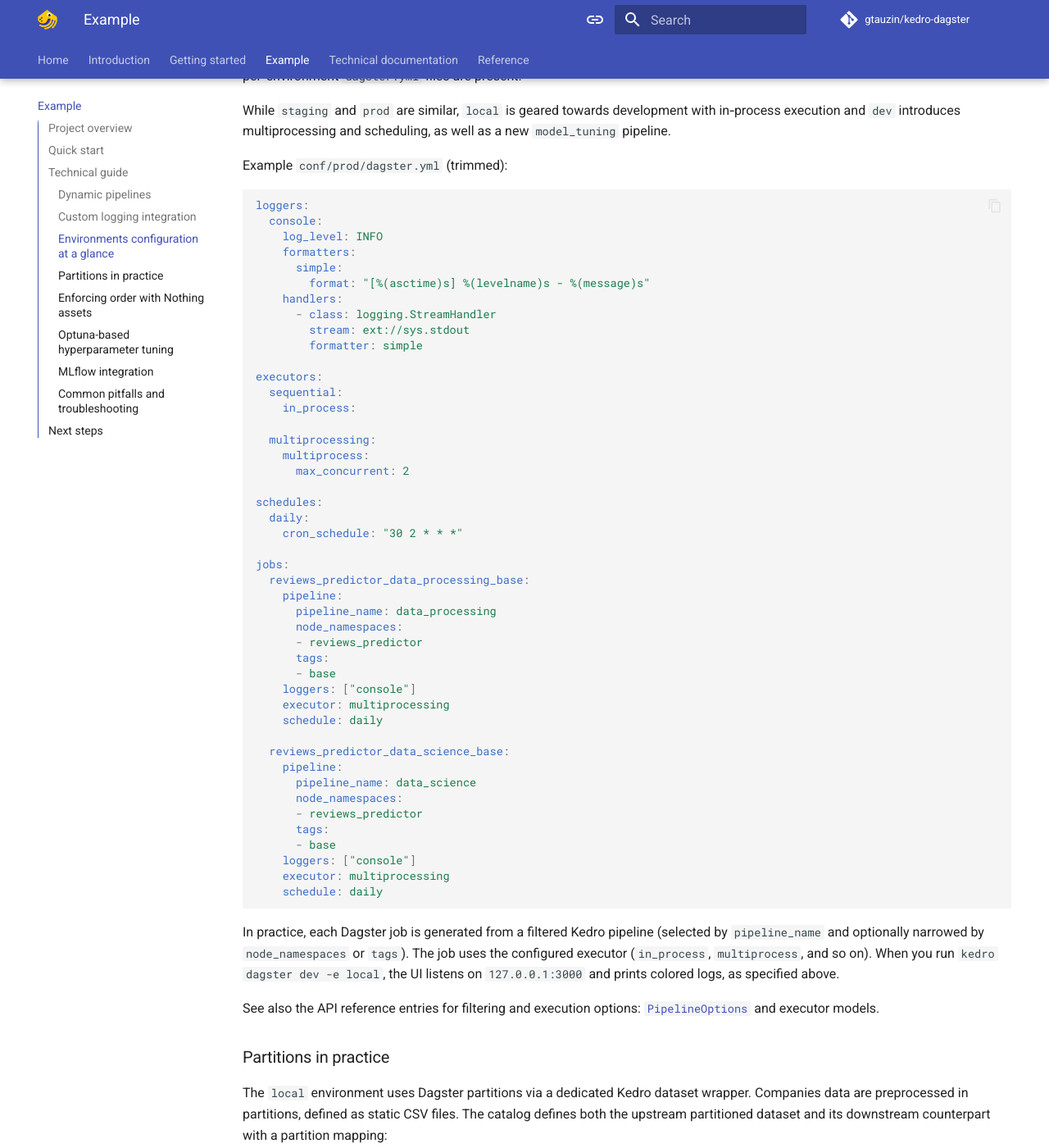
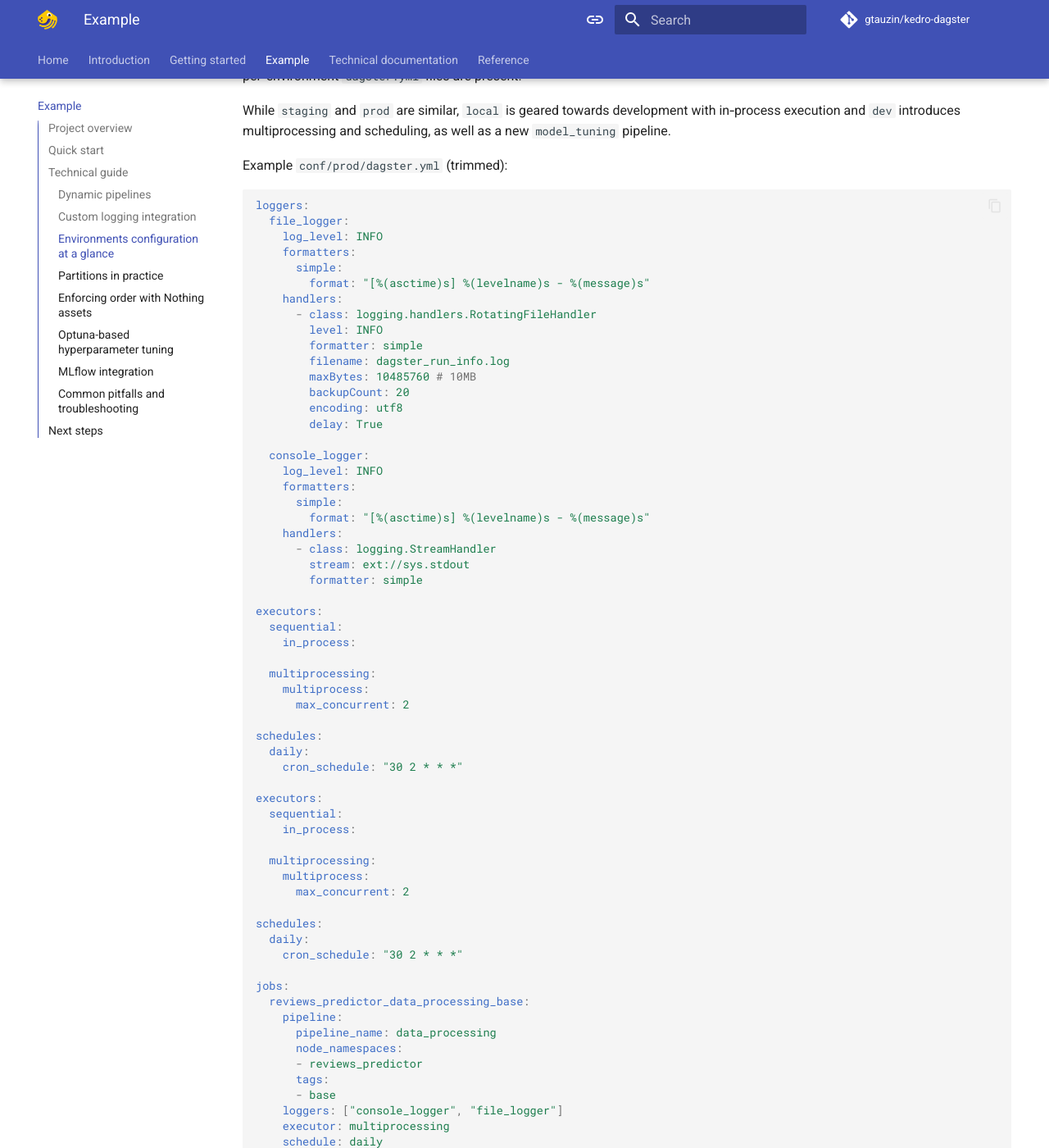
Before and after one commit to gtauzin/kedro-dagster, an MkDocs documentation site: the page built from docs/pages/example.md, in a window 1280 px wide and 1400 px high, scrolled down 5317 px. Shown: the whole window at 82% size. Built offline with MkDocs 1.6.1 and Material for MkDocs 9.7.7, drawn with Linux system fonts in a browser that asks for light colours; comment, search, counter and statistics services are not loaded; the version menu is left out; some of the changed text lies outside the part shown.

Commit message:
Fix docs
Signed-off-by: Guillaume Tauzin <4648633+gtauzin@users.noreply.github.com>

````diff
--- a/docs/pages/example.md
+++ b/docs/pages/example.md
@@ -192,7 +192,22 @@ Example `conf/prod/dagster.yml` (trimmed):
 
 ```yaml
 loggers:
-  console:
+  file_logger:
+    log_level: INFO
+    formatters:
+      simple:
+        format: "[%(asctime)s] %(levelname)s - %(message)s"
+    handlers:
+      - class: logging.handlers.RotatingFileHandler
+        level: INFO
+        formatter: simple
+        filename: dagster_run_info.log
+        maxBytes: 10485760 # 10MB
+        backupCount: 20
+        encoding: utf8
+        delay: True
+
+  console_logger:
     log_level: INFO
     formatters:
       simple:
@@ -214,6 +229,18 @@ schedules:
   daily:
     cron_schedule: "30 2 * * *"
 
+executors:
+  sequential:
+    in_process:
+
+  multiprocessing:
+    multiprocess:
+      max_concurrent: 2
+
+schedules:
+  daily:
+    cron_schedule: "30 2 * * *"
+
 jobs:
   reviews_predictor_data_processing_base:
     pipeline:
@@ -222,7 +249,7 @@ jobs:
       - reviews_predictor
       tags:
       - base
-    loggers: ["console"]
+    loggers: ["console_logger", "file_logger"]
     executor: multiprocessing
     schedule: daily
 
@@ -233,7 +260,7 @@ jobs:
       - reviews_predictor
       tags:
       - base
-    loggers: ["console"]
+    loggers: ["console_logger", "file_logger"]
     executor: multiprocessing
     schedule: daily
 ```
````
Also changed, not shown: docs/pages/getting-started.md (+3 -3 lines).
